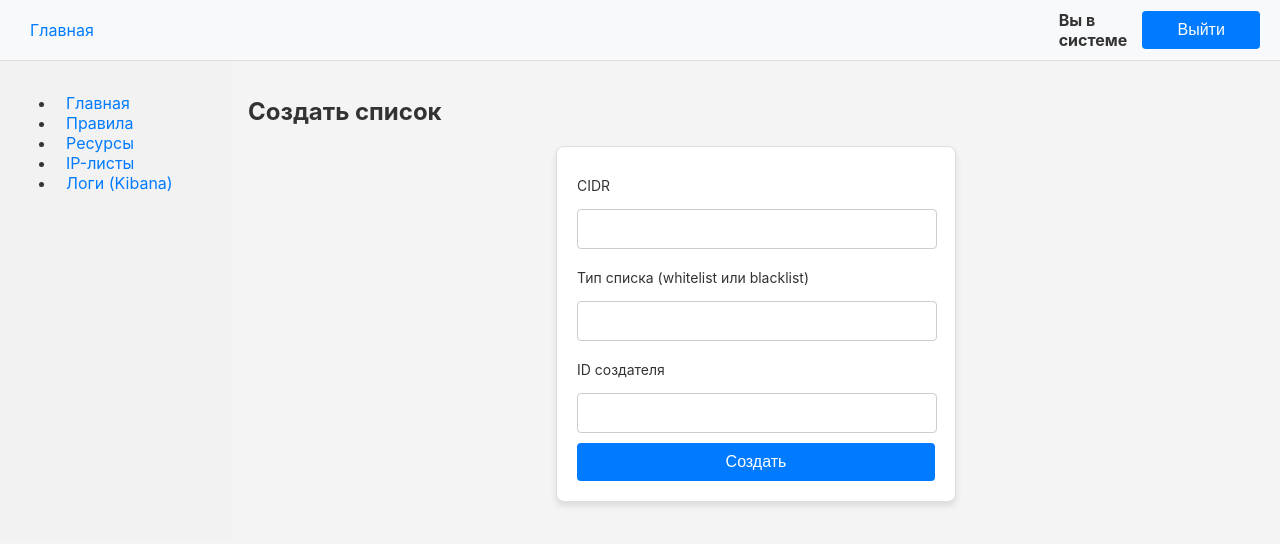
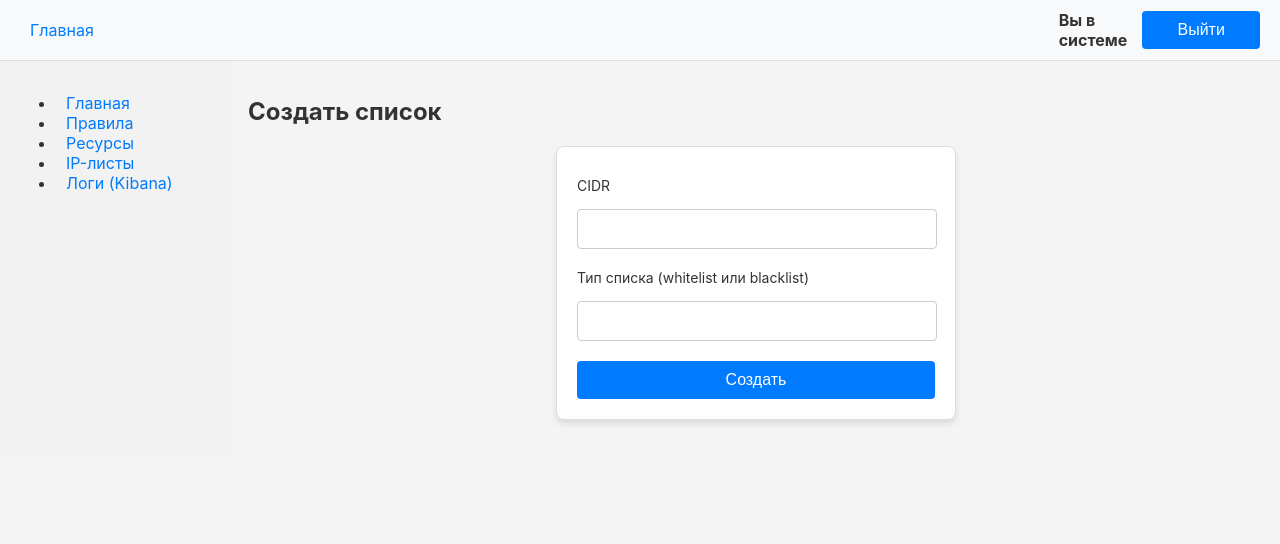
Before and after one commit to sp20ks/firewall-client, a React (Create React App) app: page /ip_lists/create in a window 1280 px wide. Shown: the top 544 px of the page. Built offline with nearby package versions, Linux system fonts and the light colour scheme; no server answers; sample sign-in values are in the browser's storage.

Commit message:
removed creator id field

```diff
--- a/src/components/CreateIPListPage.tsx
+++ b/src/components/CreateIPListPage.tsx
@@ -38,7 +38,6 @@ const CreateIPListPage: React.FC = () => {
           wrapperClass="form-group"
           className="form-control"
         />
-       <Input name="creator_id" label="ID создателя" error={errors.creator_id?.message as string} register={register} />
       </Form>
     </div>
   );
--- a/src/components/CreateResourcePage.tsx
+++ b/src/components/CreateResourcePage.tsx
@@ -32,7 +32,6 @@ const CreateResourcePage: React.FC = () => {
         <Input name="http_method" label="Метод (GET, POST и т.д.)" error={errors.http_method?.message as string} register={register} />
         <Input name="url" label="URL (например, /server3)" error={errors.url?.message as string} register={register} />
         <Input name="host" label="Хост (например, http://server3:4567)" error={errors.host?.message as string} register={register} />
-        <Input name="creator_id" label="ID создателя" error={errors.creator_id?.message as string} register={register} />
       </Form>
     </div>
   );
--- a/src/components/CreateRulePage.tsx
+++ b/src/components/CreateRulePage.tsx
@@ -49,7 +49,6 @@ const CreateRulePage: React.FC = () => {
           wrapperClass="form-group"
           className="form-control"
         />
-       <Input name="creator_id" label="ID создателя" error={errors.creator_id?.message as string} register={register} />
       </Form>
     </div>
   );
```
